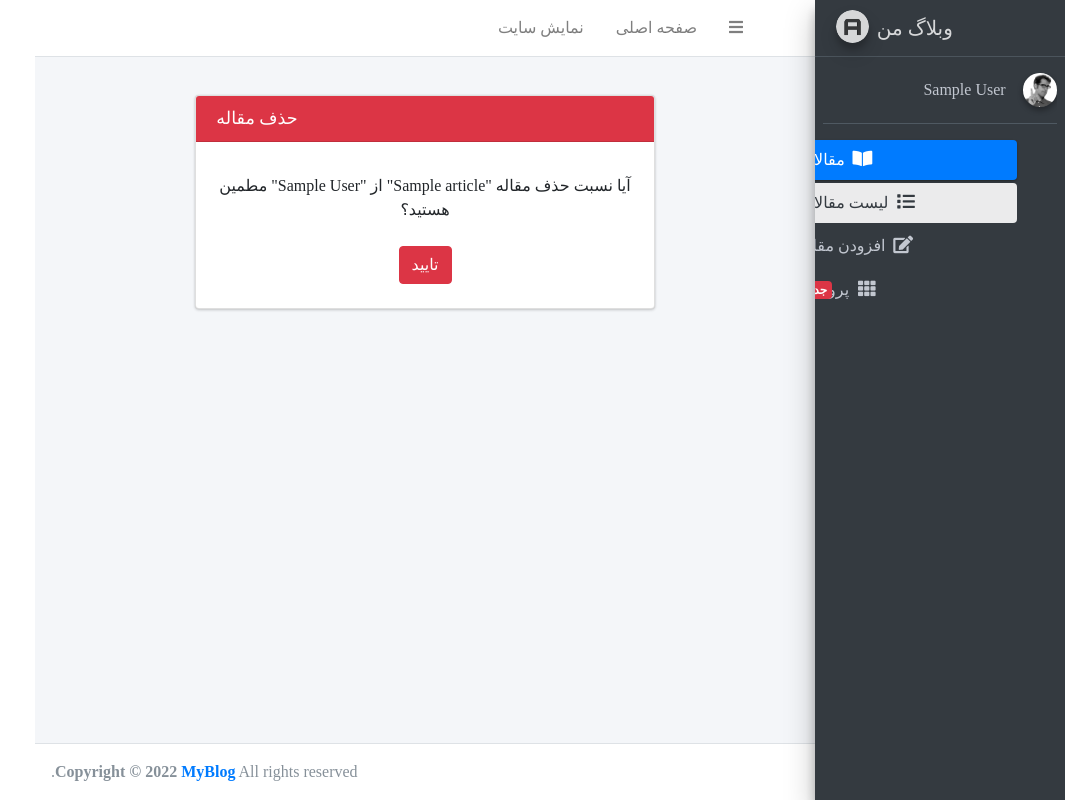
After one commit to MohammadMahdi-Akhondi/django-blog, a Django app: page /account/article/delete/1 in a window 1280 px wide. The commit adds this page. Shown: the whole page, without its empty margins (215-1280 px from the left). Run offline with Django 3.2, Linux system fonts and the light colour scheme; a user stored in the database is signed in; tables that the repository leaves empty hold one stand-in row (values such as "Sample post"); some libraries are stand-ins or nearby versions; some web fonts are replaced.

Commit message:
create 'delete article' page

```diff
--- a/account/mixins.py
+++ b/account/mixins.py
@@ -36,3 +36,12 @@ class AuthorAccessMixin():
 
         else:
             raise Http404("you can't access to this page !")
+
+
+class SuperUserMixin():
+    def dispatch(self, request, *args, **kwargs):
+        if request.user.is_superuser:
+            return super().dispatch(request, *args, **kwargs)
+
+        else:
+            raise Http404("you can't access to this page !")
--- a/account/urls.py
+++ b/account/urls.py
@@ -1,6 +1,6 @@
 from django.contrib.auth import views
 from django.urls import path
-from .views import ArticleList,ArticleCreate, ArticleUpdate
+from .views import ArticleList,ArticleCreate, ArticleUpdate, ArticleDelete
 
 app_name = 'account'
 
@@ -11,5 +11,6 @@ urlpatterns = [
 urlpatterns += [
     path('', ArticleList.as_view(), name = 'home'),
     path('article/create', ArticleCreate.as_view(), name = 'article-create'),
-    path('article/edit/<int:pk>', ArticleUpdate.as_view(), name = 'article-update')
+    path('article/edit/<int:pk>', ArticleUpdate.as_view(), name = 'article-update'),
+    path('article/delete/<int:pk>', ArticleDelete.as_view(), name = 'article-delete')
 ]
--- a/account/views.py
+++ b/account/views.py
@@ -1,6 +1,7 @@
-from .mixins import FieldsMixin, FormValidMixin, AuthorAccessMixin
+from .mixins import FieldsMixin, FormValidMixin, AuthorAccessMixin, SuperUserMixin
 from django.contrib.auth.mixins import LoginRequiredMixin
-from django.views.generic import ListView, CreateView, UpdateView
+from django.views.generic import ListView, CreateView, UpdateView, DeleteView
+from django.urls import reverse_lazy
 from blog.models import Article
 
 # Create your views here.
@@ -14,6 +15,7 @@ class ArticleList(LoginRequiredMixin, ListView):
         else:
             return Article.objects.filter(author=self.request.user)
 
+
 class ArticleCreate(LoginRequiredMixin, FieldsMixin, FormValidMixin, CreateView):
     model = Article
     template_name = 'registration/article-create-update.html'
@@ -22,3 +24,9 @@ class ArticleCreate(LoginRequiredMixin, FieldsMixin, FormValidMixin, CreateView)
 class ArticleUpdate(AuthorAccessMixin, FieldsMixin, FormValidMixin, UpdateView):
     model = Article
     template_name = 'registration/article-create-update.html'
+
+
+class ArticleDelete(SuperUserMixin, DeleteView):
+    model = Article
+    success_url = reverse_lazy('account:home')
+    template_name = 'registration/article_confirm_delete.html'
--- /dev/null
+++ b/templates/registration/article_confirm_delete.html
@@ -0,0 +1,25 @@
+{% extends './base.html' %}
+
+{% load crispy_forms_tags %}
+
+{% block title-meta %}
+    افزودن مقاله
+{% endblock %}
+
+{% block main %}
+<div class="col-md-8 text-center mx-auto">
+    <div class="card card-danger">
+        <div class="card-header">
+        <h3 class="card-title mb-0 float-left">حذف مقاله</h3>
+        </div>
+        <!-- /.card-header -->
+        <div class="card-body py-4">
+            <form method="post">{% csrf_token %}
+                <p class="py-2">آیا نسبت حذف مقاله "{{ object }}" از "{{ object.author.get_full_name }}" مطمین هستید؟</p>
+                {{ form }}
+                <input class="btn btn-danger" type="submit" value="تایید">
+            </form>
+        </div>
+    </div>
+</div>
+{% endblock %}
--- a/templates/registration/home.html
+++ b/templates/registration/home.html
@@ -43,6 +43,10 @@
             {% else %}
               <span class="badge badge-danger">پیش نویس</span>
             {% endif %}
+
+            {% if user.is_superuser %}
+              <a href="{% url 'account:article-delete' article.pk %}" class="badge text-danger">حذف</a>
+            {% endif %}
             </td>
           </tr>
           {% endfor %}
```
